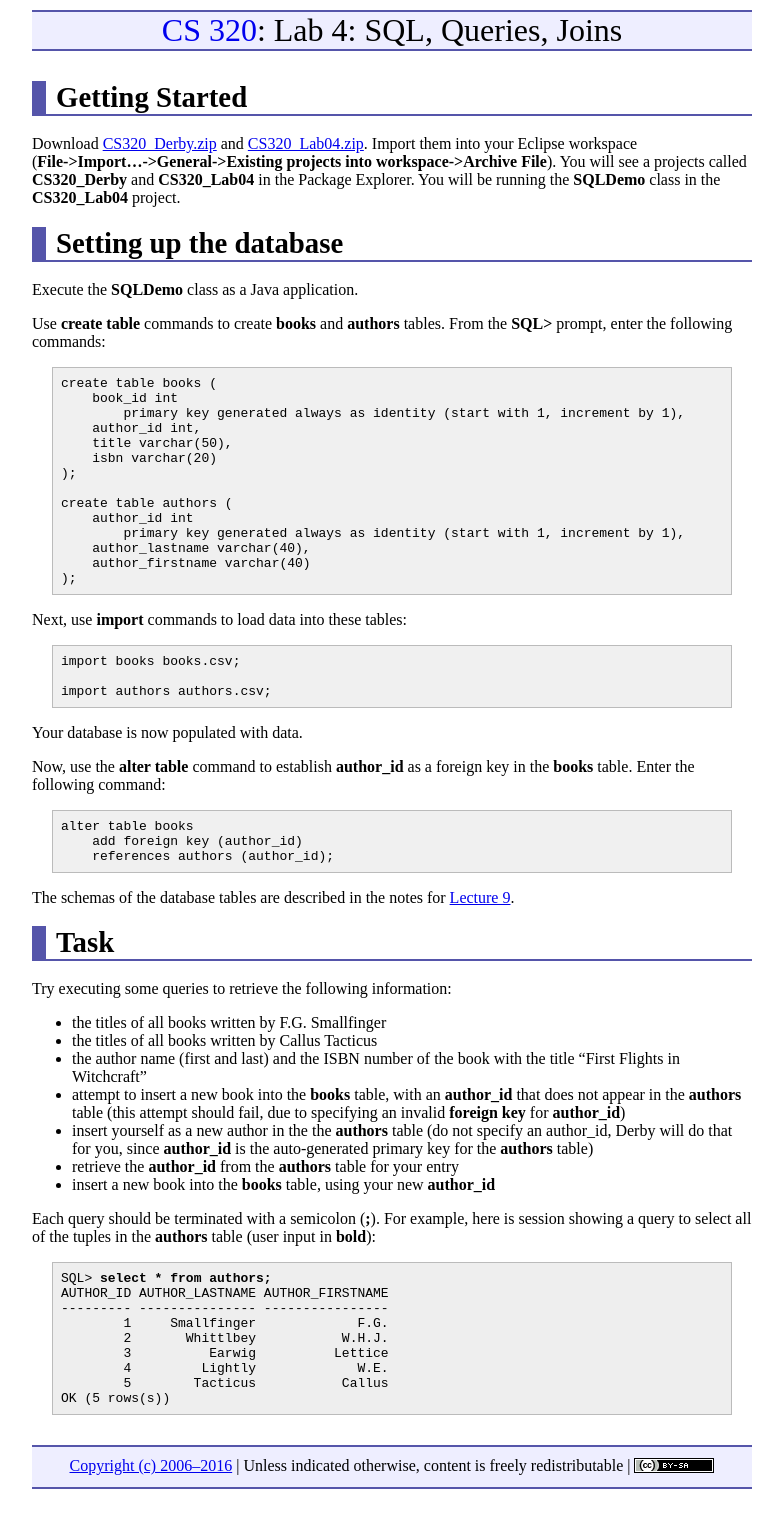
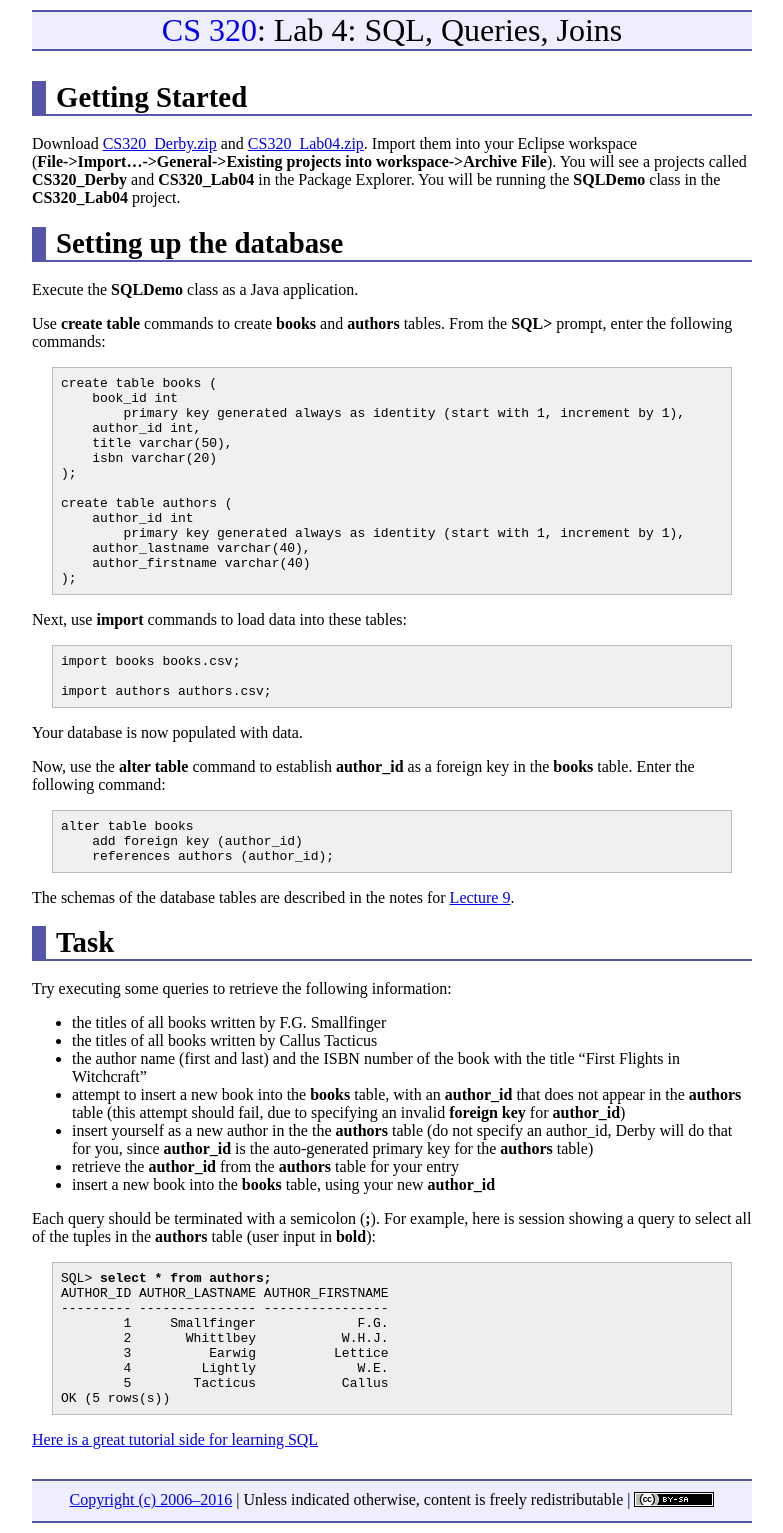
Before and after one commit to ycpcs/cs320-spring2016, a Jekyll site: the page built from labs/lab04.md, in a window 1280 px wide. Shown: the whole page, without its empty margins (248-1031 px from the left). Built offline with Jekyll 4.4.1, drawn with Linux system fonts in a browser that asks for light colours; Markdown is read by kramdown in place of the engine named in the settings; before the commit the page ends 1499 px from its top, so only the background shows below that; part of the change alters nothing that is shown.

```diff
--- a/labs/lab04.md
+++ b/labs/lab04.md
@@ -6,7 +6,7 @@ title: "Lab 4: SQL, Queries, Joins"
 Getting Started
 ===============
 
-Download [CS320\_Derby.zip](CS320_Derby.zip) and [CS320\_Lab04.zip](CS320_Lab04.zip). Import them into your Eclipse workspace<br> (**File-\>Import...-\>General-\>Existing projects into workspace-\>Archive File**). You will see a projects called **CS320\_Derby** and **CS320\_Lab04** in the Package Explorer.  You will be running the **SQLDemo** class in the **CS320_Lab04** project.
+Download [CS320\_Derby.zip](../resources/CS320_Derby.zip) and [CS320\_Lab04.zip](CS320_Lab04.zip). Import them into your Eclipse workspace<br> (**File-\>Import...-\>General-\>Existing projects into workspace-\>Archive File**). You will see a projects called **CS320\_Derby** and **CS320\_Lab04** in the Package Explorer.  You will be running the **SQLDemo** class in the **CS320_Lab04** project.
 
 Setting up the database
 =======================
@@ -72,3 +72,5 @@ AUTHOR_ID AUTHOR_LASTNAME AUTHOR_FIRSTNAME
         5        Tacticus           Callus
 OK (5 rows(s))
 </pre>
+
+[Here is a great tutorial side for learning SQL](http://www.w3schools.com/sql/default.asp)
```
